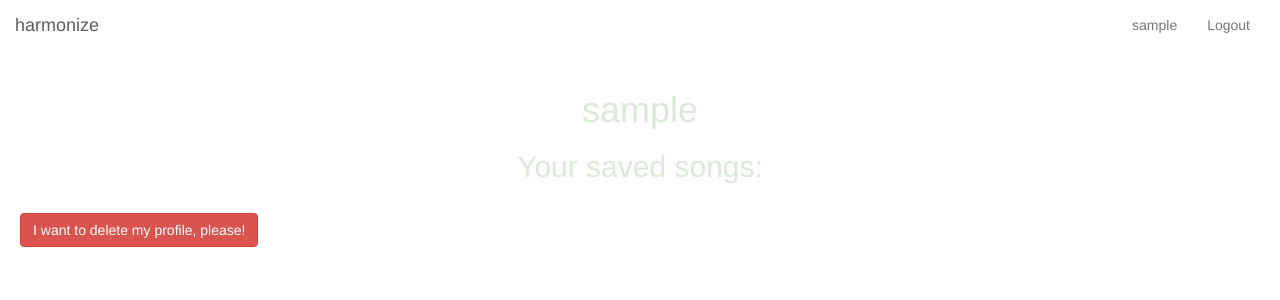
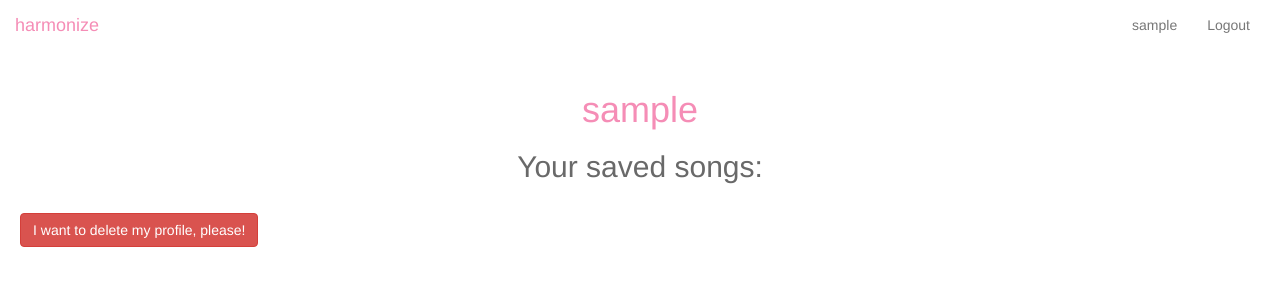
Before and after one commit to minamouse/hackbright-project, a Flask app: page /profile in a window 1280 px wide. Shown: the top 300 px of the page. Run offline with Flask 2, Linux system fonts and the light colour scheme; the visitor is signed in with stand-in values (Sample User, id 1); data comes from the database, SQL or seed files in the repository; data that the repository does not hold is empty; parts of the project's set-up code (start-up, migrations or seed data) failed here and were passed over; some libraries are stand-ins or nearby versions.

Commit message:
changed colors

```diff
--- a/static/css/style.css
+++ b/static/css/style.css
@@ -2,10 +2,6 @@ body {
     background-size: 100%;
     background-color: #ffffff;
 }
-
-/*nav {
-    opacity: 0.8;
-}*/
 
 .navbar{
     background-color: #ffffff;
@@ -111,18 +107,13 @@ body {
 }
 
 .second_color {
-    background: #c2d4d8;
+    background: rgba(129,252,173,0.8);
 }
 
 .accent_color {
-    color: #dbe9d8;
+    color: #f58db6;
 }
 
 .accent_button {
-    background-color: #dbe9d8;
+    background-color: #f58db6;
 }
-
-.b {
-    background-color: #b0aac2;
-    border-width: 0px;
-}
--- a/templates/base.html
+++ b/templates/base.html
@@ -24,7 +24,7 @@
           <span class="icon-bar"></span> <span class="icon-bar"></span>
           <span class="icon-bar"></span>
         </button>
-        <a class="navbar-brand" href="/">harmonize</a>
+        <a class="navbar-brand" style="color: #f58db6;" href="/">harmonize</a>
 
       </div><!-- Collect the nav links, forms, and other content for toggling -->
 <!--       <div>
--- a/templates/profile.html
+++ b/templates/profile.html
@@ -4,7 +4,7 @@
 
 <h1 class="titles accent_color">{{ username }}</h1>
 
-<h2 class="titles accent_color">Your saved songs:</h2>
+<h2 class="titles" style="color: #696969;">Your saved songs:</h2>
 
 {% for song in songs %}
 
```
